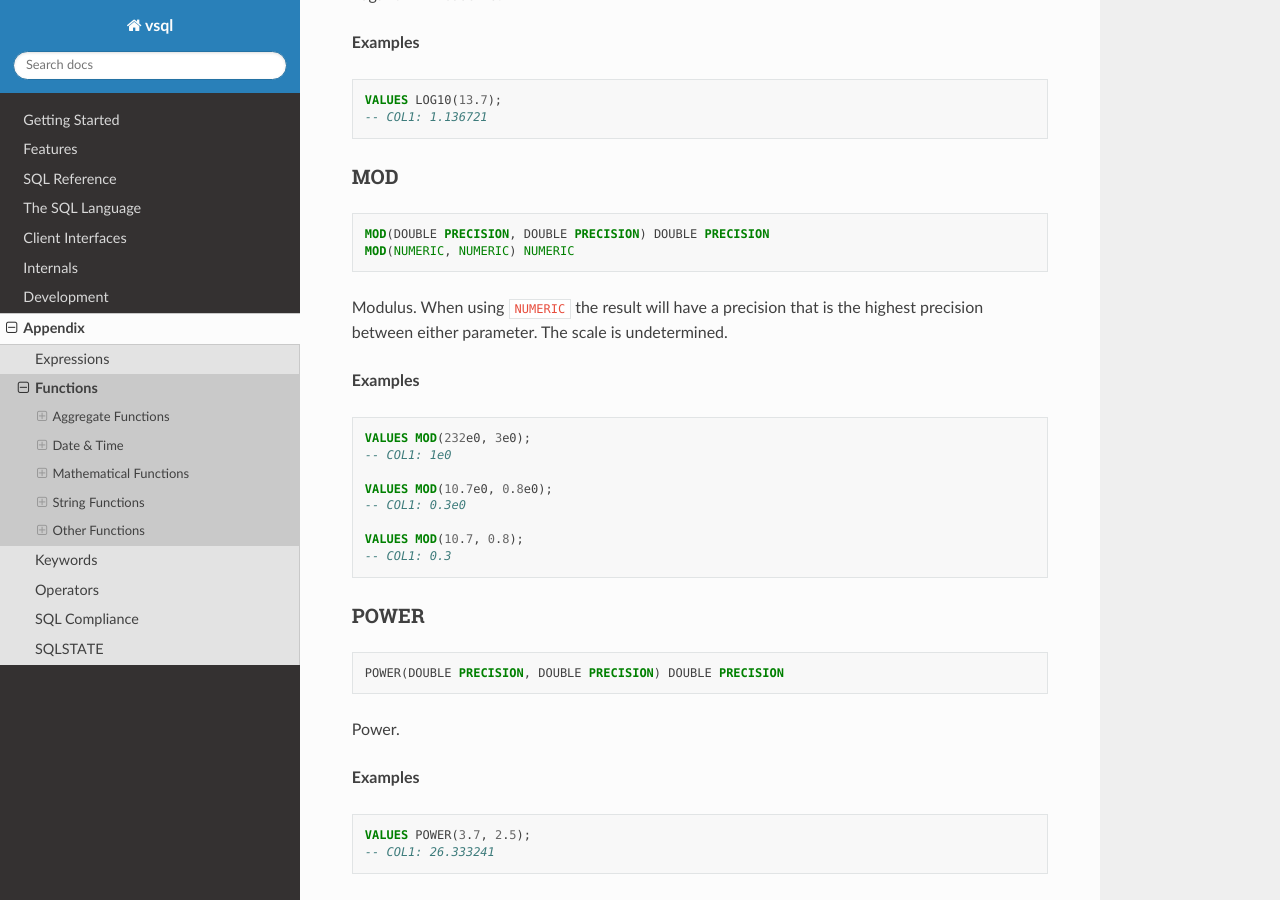
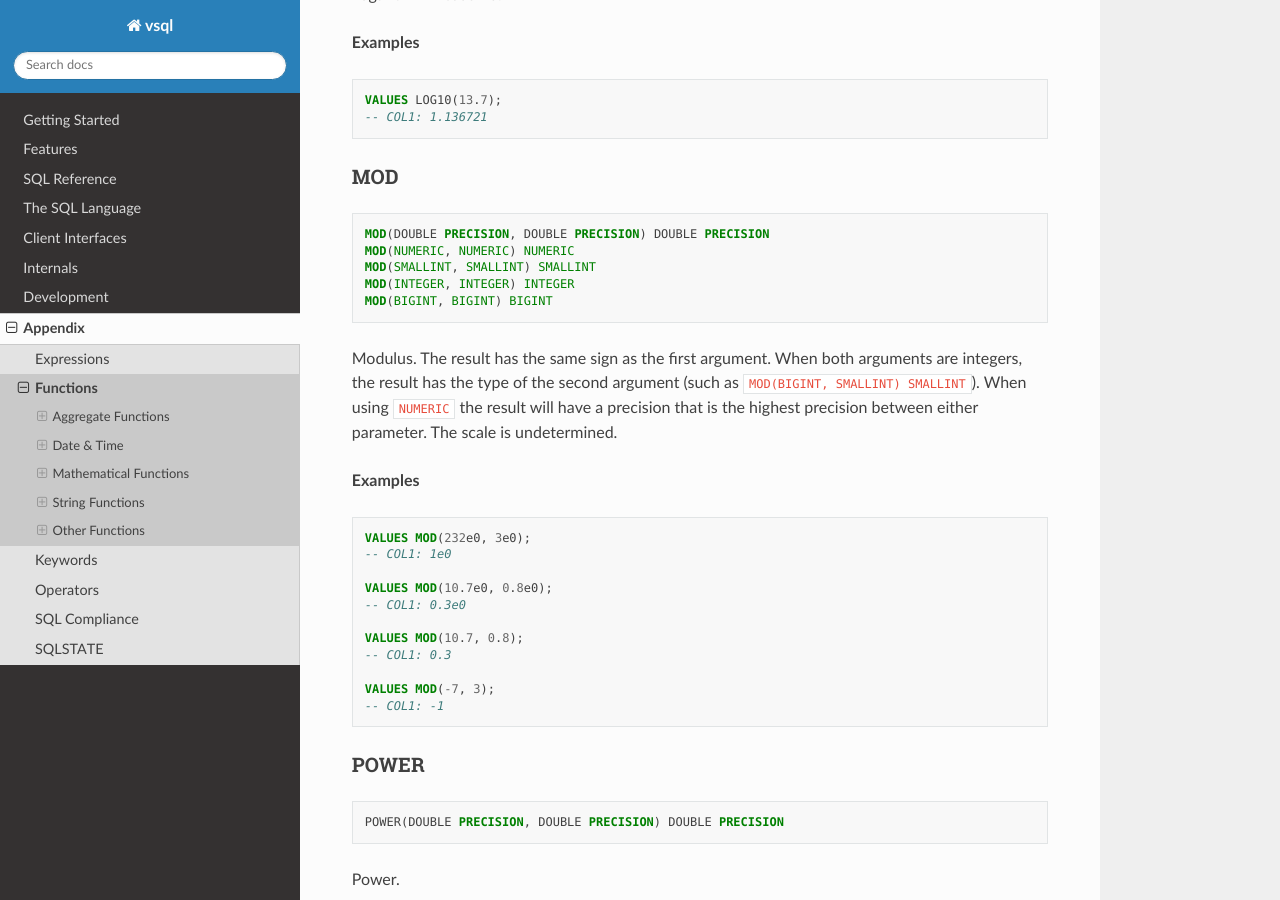
Before and after one commit to elliotchance/vsql, a Sphinx documentation site: the page built from docs/functions.rst, in a window 1280 px wide and 900 px high, scrolled down 8378 px. Built offline with Sphinx 7.4.7 and the Read the Docs theme 3.1.0, drawn with Linux system fonts in a browser that asks for light colours.

Commit message:
MOD: Return the divisor's type for integer arguments
MOD of two integers (the case the standard defines) returned a NUMERIC. There
are now MOD functions for each combination of SMALLINT, INTEGER and BIGINT
that return the type of the divisor and work on the integers directly, so a
BIGINT keeps all of its digits. MOD of a NUMERIC with a scale, such as
MOD(232.000, 3.0), isn't defined by the standard so it's unchanged.

T441 (ABS and MOD) is now marked as supported.

SQL T441

Fixes #230

Co-Authored-By: Claude Opus 5.5 <noreply@anthropic.com>

```diff
--- a/docs/functions.rst
+++ b/docs/functions.rst
@@ -399,9 +399,15 @@ MOD
 
    MOD(DOUBLE PRECISION, DOUBLE PRECISION) DOUBLE PRECISION
    MOD(NUMERIC, NUMERIC) NUMERIC
+   MOD(SMALLINT, SMALLINT) SMALLINT
+   MOD(INTEGER, INTEGER) INTEGER
+   MOD(BIGINT, BIGINT) BIGINT
 
-Modulus. When using ``NUMERIC`` the result will have a precision that is the
-highest precision between either parameter. The scale is undetermined.
+Modulus. The result has the same sign as the first argument. When both
+arguments are integers, the result has the type of the second argument (such
+as ``MOD(BIGINT, SMALLINT) SMALLINT``). When using
+``NUMERIC`` the result will have a precision that is the highest precision
+between either parameter. The scale is undetermined.
 
 **Examples**
 
@@ -415,6 +421,9 @@ highest precision between either parameter. The scale is undetermined.
 
   VALUES MOD(10.7, 0.8);
   -- COL1: 0.3
+
+  VALUES MOD(-7, 3);
+  -- COL1: -1
 
 POWER
 ^^^^^
--- a/docs/sql-compliance.rst
+++ b/docs/sql-compliance.rst
@@ -1420,7 +1420,7 @@ Optional Features
    * - ❌ **T434**
      - **GROUP BY DISINCT**
 
-   * - ⭕ **T441**
+   * - ✅ **T441**
      - **ABS and MOD functions**
 
    * - ✅ **T461**
```
Also changed, not shown: 3 other files.
